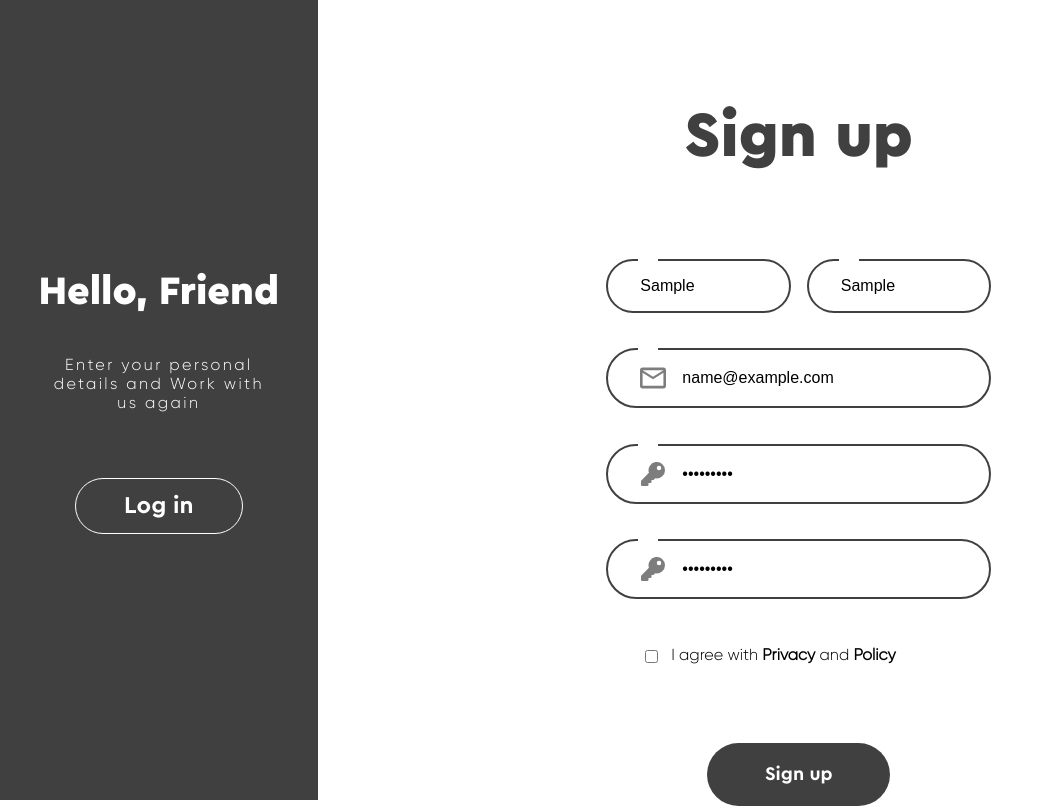
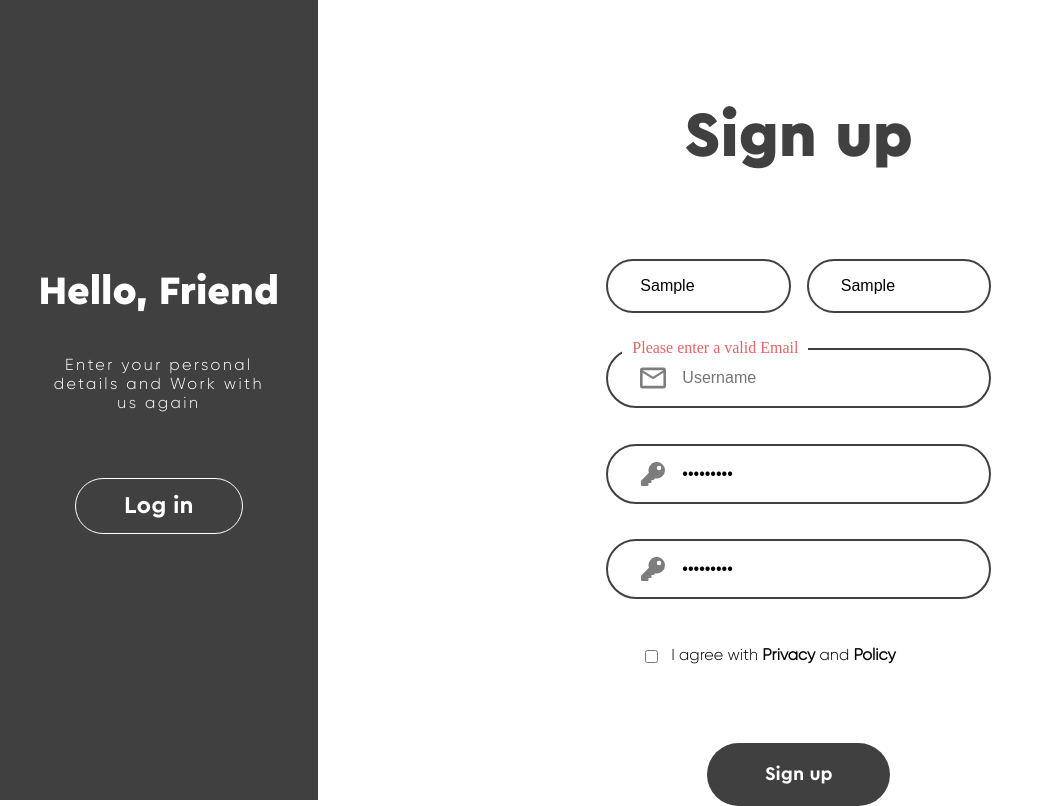
Before and after one commit to Delta-a-Sierra/ToDo, a React (Create React App) app in the folder frontend/: page /Signup in a window 1280 px wide. Both pictures are taken after typing "Sample", "Sample", "name@example.com", "Sample123", "Sample123" into the empty fields and a click on the button "Sign up". Shown: the whole page, without its empty margins (0-1054 px from the left). Built offline with nearby package versions, Linux system fonts and the light colour scheme; no server answers.

Commit message:
added validation for all form fields

```diff
--- a/frontend/src/componets/form/Form.js
+++ b/frontend/src/componets/form/Form.js
@@ -1,49 +1,128 @@
 import "./style.css";
 import { useState } from "react";
 
-const Form = ({ title, type }) => {
-  const [form, setForm] = useState({
-    username: "",
+const intialForm = {
+  userName: "",
   password: "",
   password2: "",
   firstName: "",
   lastName: "",
-  });
+};
 
-  const [errors, setErrors] = useState({
+const intialErrors = {
   firstName: "",
   lastName: "",
-    email: "",
+  userName: "",
   password: "",
   password2: "",
   tandc: "",
-  });
+};
+
+const Form = ({ title, type }) => {
+  const [form, setForm] = useState({ ...intialForm });
+
+  const [errors, setErrors] = useState({ ...intialErrors });
 
   const onChange = (e) => {
-    setForm({ ...form, [e.target.name]: [e.target.value] });
+    setForm({ ...form, [e.target.name]: e.target.value });
+  };
+
+  const validate = () => {
+    setErrors({ ...intialErrors });
+    let newErrors = { ...intialErrors };
+
+    validateName(newErrors);
+    validatePassword(newErrors);
+    validateEmail(newErrors);
+    validatePassword2(newErrors);
+
+    setErrors({ ...newErrors }, () => {
+      return !errors.active;
+    });
+  };
+
+  const validatePassword = (newErrors) => {
+    const passwordRegex =
+      "^(?=.*[a-z])(?=.*[A-Z])(?=.*[0-9])(?=.*[!@#$%^&*_=+-]).{8,}$";
+    const regexContainsCaps = "^(.*[A-Z]).*$";
+    const regexContainsLower = "^(.*[a-z]).*$";
+
+    if (!form.password.match(regexContainsCaps)) {
+      newErrors.password =
+        "Passwords needs to contain atleast 1 captial letter";
+      newErrors.active = true;
+    }
+
+    if (!form.password.match(regexContainsLower)) {
+      newErrors.password =
+        "Passwords needs to contain atleast 1 lowercase letter";
+      newErrors.active = true;
+    }
+  };
+
+  const validatePassword2 = (newErrors) => {
+    if (form.password !== form.password2) {
+      newErrors.password2 = "Passwords do not match";
+      newErrors.active = true;
+    }
+  };
+
+  const validateEmail = (newErrors) => {
+    const regexEmail = ".+\\@.+\\..+";
+
+    if (!form.userName.match(regexEmail)) {
+      newErrors.userName = "Please enter a valid Email";
+      newErrors.active = true;
+    }
+  };
+
+  const validateName = (newErrors) => {
+    if (!form.firstName && type === "signup") {
+      console.log("Firstname error");
+      newErrors.firstName = "A first name is required";
+      newErrors.active = true;
+    }
+    if (!form.lastName && type === "signup") {
+      console.log("lastname error");
+      newErrors.lastName = "A last name is required";
+      newErrors.active = true;
+    }
+  };
+
+  const apiCall = async (url, body) => {
+    const options = {
+      method: "POST",
+      mode: "cors",
+      body: JSON.stringify(body),
+      headers: {
+        "content-type": "application/json",
+      },
+    };
+    let response = await fetch(url, options);
+    return await response.json();
   };
 
   const Login = async (e) => {
     e.preventDefault();
+    console.log(type);
 
+    const url = "http://127.0.0.1:8000/v1/login";
     let user = {
       email: form.username,
       password: form.password,
     };
 
-    const url = "http://127.0.0.1:8000/v1/login";
-    const options = {
-      method: "POST",
-      mode: "cors",
-      body: JSON.stringify(user),
-      headers: {
-        "content-type": "application/json",
-      },
-    };
+    const valid = await validate();
 
-    let response = await fetch(url, options);
-    response = await response.json();
+    if (!valid) {
+      console.log("there were errors with the form");
+    }
+
+    if (valid) {
+      console.log("Making Api Call");
+      const response = apiCall(url, user);
       window.localStorage.setItem("token", response.token);
+    }
   };
 
   const Signup = async (e) => {
@@ -57,19 +136,18 @@ const Form = ({ title, type }) => {
     };
 
     const url = "http://127.0.0.1:8000/v1/signup";
-    const options = {
-      method: "POST",
-      mode: "cors",
-      body: JSON.stringify(user),
-      headers: {
-        "content-type": "application/json",
-      },
-    };
 
-    let response = await fetch(url, options);
-    response = await response.json();
+    const valid = validate();
 
-    window.localStorage.setItem("token", response.token);
+    if (!valid) {
+      console.log("there were errors with the form");
+    }
+
+    if (valid) {
+      console.log("Making Api Call");
+      // const response = apiCall(url, user);
+      // window.localStorage.setItem("token", response.token);
+    }
   };
 
   return (
@@ -79,7 +157,13 @@ const Form = ({ title, type }) => {
         {type === "signup" ? (
           <div className="two-col">
             <div className="input-Container">
-              <p className="errorText">{errors.firstName}</p>
+              <p
+                className={
+                  errors.firstName ? "errorText" : "errorText invisible"
+                }
+              >
+                {errors.firstName}
+              </p>
               <label className="customInput" htmlFor="firstName">
                 <input
                   className="txtInput"
@@ -93,7 +177,13 @@ const Form = ({ title, type }) => {
               </label>
             </div>
             <div className="input-Container">
-              <p className="errorText">{errors.lastName}</p>
+              <p
+                className={
+                  errors.lastName ? "errorText" : "errorText invisible"
+                }
+              >
+                {errors.lastName}
+              </p>
               <label className="customInput" htmlFor="lastName">
                 <input
                   className="txtInput"
@@ -111,7 +201,9 @@ const Form = ({ title, type }) => {
           ""
         )}
         <div className="input-Container">
-          <p className="errorText">{errors.email}</p>
+          <p className={errors.userName ? "errorText" : "errorText invisible"}>
+            {errors.userName}
+          </p>
           <label className="customInput" htmlFor="username">
             <svg
               xmlns="http://www.w3.org/2000/svg"
@@ -133,14 +225,16 @@ const Form = ({ title, type }) => {
               id="username"
               name="username"
               onChange={(e) => onChange(e)}
-              value={form.username}
+              value={form.userName}
               placeholder="Username"
               type="email"
             />
           </label>
         </div>
         <div className="input-Container">
-          <p className="errorText">{errors.password}</p>
+          <p className={errors.password ? "errorText" : "errorText invisible"}>
+            {errors.password}
+          </p>
           <label className="customInput" htmlFor="password">
             <svg
               xmlns="http://www.w3.org/2000/svg"
@@ -168,7 +262,11 @@ const Form = ({ title, type }) => {
         </div>
         {type === "signup" ? (
           <div className="input-Container">
-            <p className="errorText">{errors.password2}</p>
+            <p
+              className={errors.password2 ? "errorText" : "errorText invisible"}
+            >
+              {errors.password2}
+            </p>
             <label className="customInput" htmlFor="password">
               <svg
                 xmlns="http://www.w3.org/2000/svg"
--- a/frontend/src/componets/form/style.css
+++ b/frontend/src/componets/form/style.css
@@ -50,8 +50,8 @@
   width: -webkit-fit-content;
   width: -moz-fit-content;
   width: fit-content;
-  color: red;
-  margin-left: 2em;
+  color: rgba(221, 53, 53, 0.767);
+  margin-left: 1em;
   max-height: 1.2em;
   min-height: 1.2em;
   padding: 0 10px;
--- a/frontend/src/componets/form/style.scss
+++ b/frontend/src/componets/form/style.scss
@@ -30,8 +30,8 @@
 
     .errorText {
       width: fit-content;
-      color: red;
-      margin-left: 2em;
+      color: rgba(221, 53, 53, 0.767);
+      margin-left: 1em;
       max-height: 1.2em;
       min-height: 1.2em;
       padding: 0 10px;
```
Also changed, not shown: 1 other file (tests, documents, lock files or other folders). Lines whose indentation alone changed are shown as unchanged.
